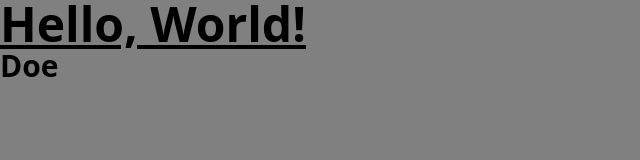
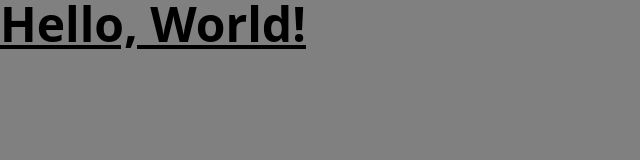
Before and after one commit to Eran2001/dp-react-course, a React (Vite) app: page / in a window 1280 px wide. Shown: the top 160 px of the page, without its empty margins (0-640 px from the left). Built offline with nearby package versions, Linux system fonts and the light colour scheme.

Commit message:
remove some

```diff
--- a/src/App.jsx
+++ b/src/App.jsx
@@ -5,7 +5,6 @@ const App = () => {
   return (
     <div>
       <h1 className="text-5xl font-bold underline">Hello, World!</h1>
-      <h3 className="text-3xl font-bold">{randomName}</h3>
     </div>
   );
 };
```
